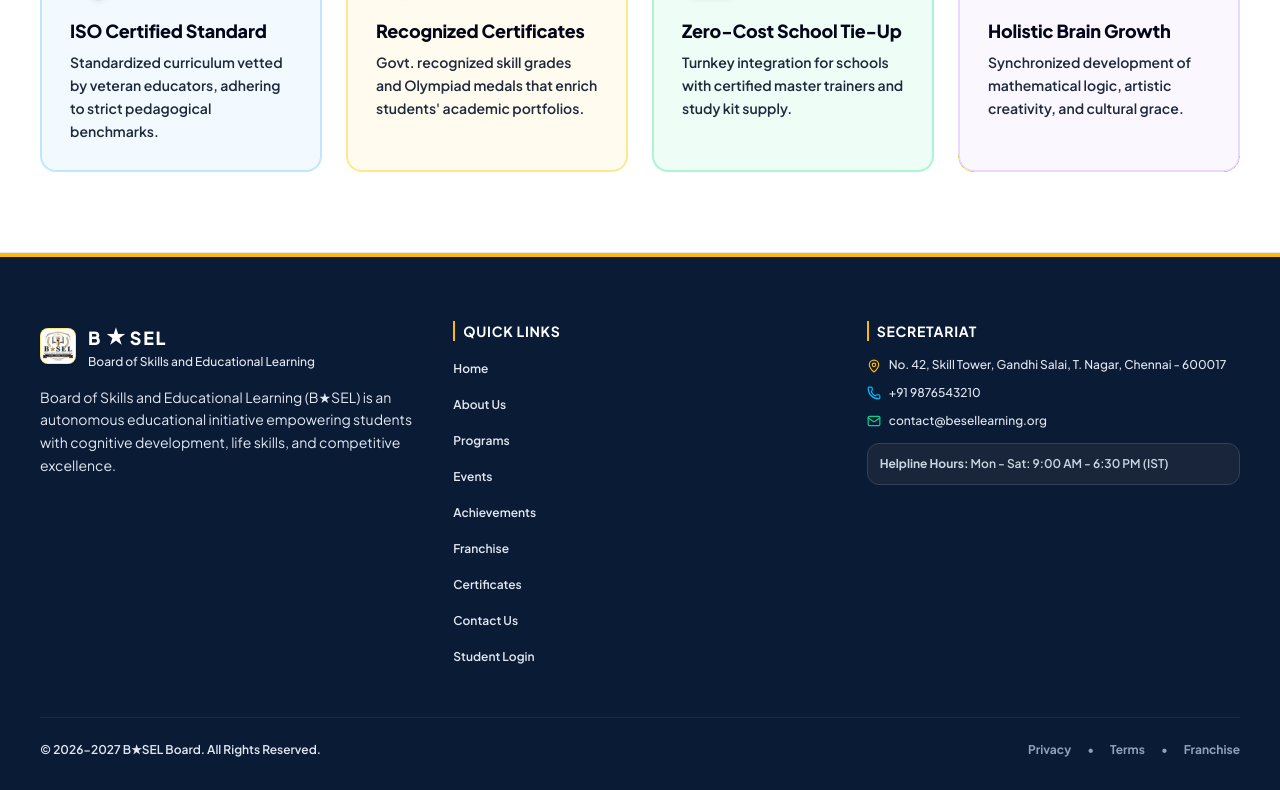
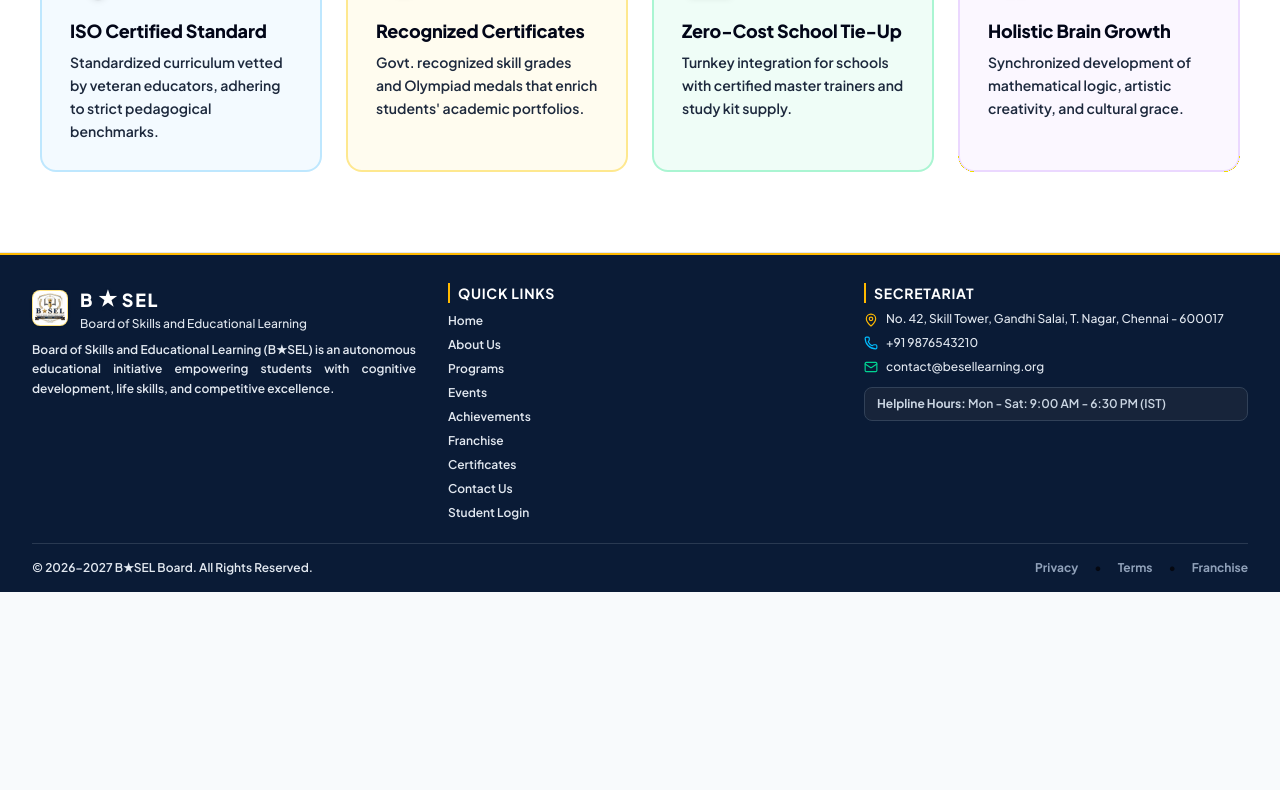
Before and after one commit to SuvithCTI/bosel, a React (Vite) app: page / in a window 1280 px wide. Shown: the part 3335-4125 px from the top of the page. After the commit the page ends 3927 px from the top, so only its background shows below. Built offline with nearby package versions, Linux system fonts and the light colour scheme; a web font is replaced by a local one.

Commit message:
Footer height reduced

```diff
--- a/src/components/Footer.jsx
+++ b/src/components/Footer.jsx
@@ -8,171 +8,169 @@ export default function Footer({ setActivePage, onOpenLegal }) {
     window.scrollTo({ top: 0, behavior: 'smooth' });
   };
 
+  const linkClass =
+    'py-0.5 transition-colors duration-200 text-slate-300 hover:text-amber-400 cursor-pointer truncate';
+
   return (
-    <footer className="bg-[#0A1B36] text-slate-200 pt-6 sm:pt-16 pb-5 sm:pb-8 border-t-2 sm:border-t-4 border-amber-400">
-      <div className="w-full max-w-[1700px] mx-auto px-4 sm:px-6 lg:px-10">
+    <footer className="border-t-2 border-amber-400 bg-[#0A1B36] pt-5 pb-3 text-slate-200 sm:pt-7 sm:pb-4">
+      <div className="mx-auto w-full max-w-[1700px] px-4 sm:px-6 lg:px-8">
 
-        {/* Main Footer Grid: Compact on mobile, spacious on tablet/desktop */}
-        <div className="grid grid-cols-1 md:grid-cols-3 gap-4 sm:gap-10 pb-4 sm:pb-12 border-b border-slate-800">
+        {/* Main Footer Content */}
+        <div className="grid grid-cols-1 gap-5 border-b border-slate-700/80 pb-4 sm:gap-6 sm:pb-5 md:grid-cols-3 md:gap-8">
 
-          {/* Brand Info */}
-          <div className="space-y-2 sm:space-y-4">
+          {/* Brand Information */}
+          <div className="space-y-2">
             <div className="inline-block">
               <Logo size="small" lightText={true} />
             </div>
-            <p className="text-[11px] sm:text-sm text-slate-300 font-normal leading-relaxed line-clamp-2 sm:line-clamp-none">
-              Board of Skills and Educational Learning (B★SEL) is an autonomous educational initiative empowering students with cognitive development, life skills, and competitive excellence.
-            </p>
+
+            <p className="max-w-md text-justify [text-align-last:left] text-[11px] leading-relaxed text-slate-300 sm:text-xs">
+  Board of Skills and Educational Learning (B★SEL) is an autonomous educational initiative empowering students with cognitive development, life skills, and competitive excellence.
+</p>
           </div>
 
-          {/* Quick Links: 2 columns on mobile for compact height, 1 column on desktop */}
+          {/* Quick Links */}
           <div>
-            <h4 className="text-white text-xs sm:text-sm font-bold uppercase tracking-wider mb-2 sm:mb-4 border-l-2 border-amber-400 pl-2">
+            <h4 className="mb-2 border-l-2 border-amber-400 pl-2 text-xs font-bold uppercase tracking-wider text-white sm:text-sm">
               Quick Links
             </h4>
-            <ul className="grid grid-cols-2 md:grid-cols-1 gap-x-2 gap-y-1 sm:space-y-2 text-[11px] sm:text-xs">
+
+            <ul className="grid grid-cols-2 gap-x-4 gap-y-1 text-[11px] sm:text-xs md:grid-cols-1 md:gap-y-1">
               <li>
-                <button
-                  type="button"
-                  onClick={() => handleNav('home')}
-                  className="hover:text-amber-400 py-0.5 sm:py-1 transition flex items-center cursor-pointer text-slate-300 hover:text-white truncate"
-                >
-                  <span>Home</span>
+                <button type="button" onClick={() => handleNav('home')} className={linkClass}>
+                  Home
                 </button>
               </li>
+
               <li>
-                <button
-                  type="button"
-                  onClick={() => handleNav('about')}
-                  className="hover:text-amber-400 py-0.5 sm:py-1 transition flex items-center cursor-pointer text-slate-300 hover:text-white truncate"
-                >
-                  <span>About Us</span>
+                <button type="button" onClick={() => handleNav('about')} className={linkClass}>
+                  About Us
                 </button>
               </li>
+
               <li>
-                <button
-                  type="button"
-                  onClick={() => handleNav('programs')}
-                  className="hover:text-amber-400 py-0.5 sm:py-1 transition flex items-center cursor-pointer text-slate-300 hover:text-white truncate"
-                >
-                  <span>Programs</span>
+                <button type="button" onClick={() => handleNav('programs')} className={linkClass}>
+                  Programs
                 </button>
               </li>
+
               <li>
-                <button
-                  type="button"
-                  onClick={() => handleNav('events')}
-                  className="hover:text-amber-400 py-0.5 sm:py-1 transition flex items-center cursor-pointer text-slate-300 hover:text-white truncate"
-                >
-                  <span>Events</span>
+                <button type="button" onClick={() => handleNav('events')} className={linkClass}>
+                  Events
                 </button>
               </li>
+
               <li>
-                <button
-                  type="button"
-                  onClick={() => handleNav('achievements')}
-                  className="hover:text-amber-400 py-0.5 sm:py-1 transition flex items-center cursor-pointer text-slate-300 hover:text-white truncate"
-                >
-                  <span>Achievements</span>
+                <button type="button" onClick={() => handleNav('achievements')} className={linkClass}>
+                  Achievements
                 </button>
               </li>
+
               <li>
-                <button
-                  type="button"
-                  onClick={() => handleNav('franchise')}
-                  className="hover:text-amber-400 py-0.5 sm:py-1 transition flex items-center cursor-pointer text-slate-300 hover:text-white truncate"
-                >
-                  <span>Franchise</span>
+                <button type="button" onClick={() => handleNav('franchise')} className={linkClass}>
+                  Franchise
                 </button>
               </li>
+
               <li>
-                <button
-                  type="button"
-                  onClick={() => handleNav('certificate')}
-                  className="hover:text-amber-400 py-0.5 sm:py-1 transition flex items-center cursor-pointer text-slate-300 hover:text-white truncate"
-                >
-                  <span>Certificates</span>
+                <button type="button" onClick={() => handleNav('certificate')} className={linkClass}>
+                  Certificates
                 </button>
               </li>
+
               <li>
-                <button
-                  type="button"
-                  onClick={() => handleNav('contact')}
-                  className="hover:text-amber-400 py-0.5 sm:py-1 transition flex items-center cursor-pointer text-slate-300 hover:text-white truncate"
-                >
-                  <span>Contact Us</span>
+                <button type="button" onClick={() => handleNav('contact')} className={linkClass}>
+                  Contact Us
                 </button>
               </li>
+
               <li className="col-span-2 md:col-span-1">
-                <button
-                  type="button"
-                  onClick={() => handleNav('login')}
-                  className="hover:text-amber-400 py-0.5 sm:py-1 transition flex items-center cursor-pointer text-slate-300 hover:text-white truncate"
-                >
-                  <span>Student Login</span>
+                <button type="button" onClick={() => handleNav('login')} className={linkClass}>
+                  Student Login
                 </button>
               </li>
             </ul>
           </div>
 
-          {/* Contact Details */}
+          {/* Secretariat Contact Details */}
           <div>
-            <h4 className="text-white text-xs sm:text-sm font-bold uppercase tracking-wider mb-2 sm:mb-4 border-l-2 border-amber-400 pl-2">
+            <h4 className="mb-2 border-l-2 border-amber-400 pl-2 text-xs font-bold uppercase tracking-wider text-white sm:text-sm">
               Secretariat
             </h4>
-            <ul className="space-y-1.5 sm:space-y-3 text-[11px] sm:text-xs text-slate-200 font-medium">
+
+            <ul className="space-y-2 text-[11px] font-medium text-slate-200 sm:text-xs">
               <li className="flex items-start gap-2">
-                <MapPin className="w-3.5 h-3.5 text-amber-400 shrink-0 mt-0.5" />
-                <span className="line-clamp-2 sm:line-clamp-none">
+                <MapPin className="mt-0.5 h-3.5 w-3.5 shrink-0 text-amber-400" />
+                <span>
                   No. 42, Skill Tower, Gandhi Salai, T. Nagar, Chennai - 600017
                 </span>
               </li>
+
               <li className="flex items-center gap-2">
-                <Phone className="w-3.5 h-3.5 text-sky-400 shrink-0" />
-                <a href="tel:+919876543210" className="hover:text-amber-300 transition">+91 9876543210</a>
+                <Phone className="h-3.5 w-3.5 shrink-0 text-sky-400" />
+                <a href="tel:+919876543210" className="transition-colors hover:text-amber-300">
+                  +91 9876543210
+                </a>
               </li>
+
               <li className="flex items-center gap-2">
-                <Mail className="w-3.5 h-3.5 text-emerald-400 shrink-0" />
-                <a href="mailto:contact@besellearning.org" className="hover:text-amber-300 transition">contact@besellearning.org</a>
+                <Mail className="h-3.5 w-3.5 shrink-0 text-emerald-400" />
+                <a
+                  href="mailto:contact@besellearning.org"
+                  className="break-all transition-colors hover:text-amber-300"
+                >
+                  contact@besellearning.org
+                </a>
               </li>
             </ul>
 
-            <div className="mt-2 sm:mt-3.5 p-2 sm:p-3 bg-slate-800/80 rounded-lg sm:rounded-xl border border-slate-700 text-[10px] sm:text-xs text-slate-300">
-              <span className="text-amber-300 font-bold">Helpline Hours: </span>
+            {/* Helpline Hours */}
+            <div className="mt-3 rounded-lg border border-slate-700 bg-slate-800/70 px-3 py-2 text-[10px] text-slate-300 sm:text-xs">
+              <span className="font-bold text-amber-300">Helpline Hours: </span>
               Mon - Sat: 9:00 AM - 6:30 PM (IST)
             </div>
           </div>
         </div>
 
-        {/* Bottom Credits & Copyright */}
-        <div className="pt-3 sm:pt-6 flex flex-col sm:flex-row items-center justify-between gap-2 text-[10px] sm:text-xs text-slate-400 font-medium text-center sm:text-left">
+        {/* Copyright and Legal Links */}
+        <div className="flex flex-col items-center justify-between gap-2 pt-3 text-center text-[10px] font-medium text-slate-400 sm:flex-row sm:pt-4 sm:text-left sm:text-xs">
           <p>© 2026-2027 B★SEL Board. All Rights Reserved.</p>
-          <div className="flex flex-wrap items-center justify-center gap-2.5 sm:gap-4">
+
+          <div className="flex flex-wrap items-center justify-center gap-3 sm:gap-4">
             <button
               type="button"
-              className="hover:text-amber-400 font-bold cursor-pointer transition"
-              onClick={() => onOpenLegal ? onOpenLegal('privacy') : handleNav('privacy')}
+              className="font-bold transition-colors hover:text-amber-400"
+              onClick={() =>
+                onOpenLegal ? onOpenLegal('privacy') : handleNav('privacy')
+              }
             >
               Privacy
             </button>
-            <span>•</span>
+
+            <span className="text-slate-600">•</span>
+
             <button
               type="button"
-              className="hover:text-amber-400 font-bold cursor-pointer transition"
-              onClick={() => onOpenLegal ? onOpenLegal('terms') : handleNav('terms')}
+              className="font-bold transition-colors hover:text-amber-400"
+              onClick={() =>
+                onOpenLegal ? onOpenLegal('terms') : handleNav('terms')
+              }
             >
               Terms
             </button>
-            <span>•</span>
+
+            <span className="text-slate-600">•</span>
+
             <button
               type="button"
-              className="hover:text-amber-400 font-bold cursor-pointer transition"
+              className="font-bold transition-colors hover:text-amber-400"
               onClick={() => handleNav('franchise')}
             >
               Franchise
             </button>
           </div>
         </div>
+
       </div>
     </footer>
   );
```
